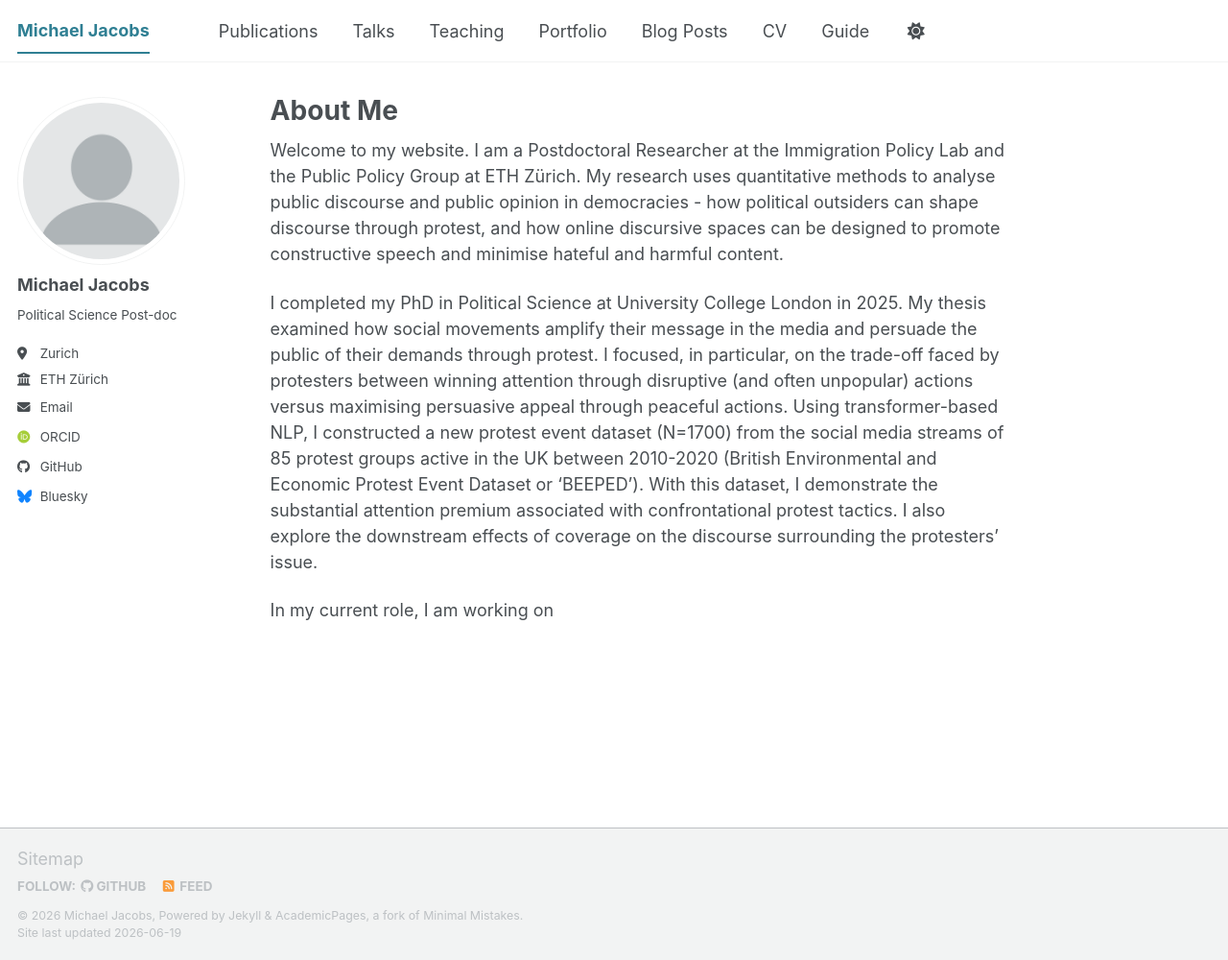
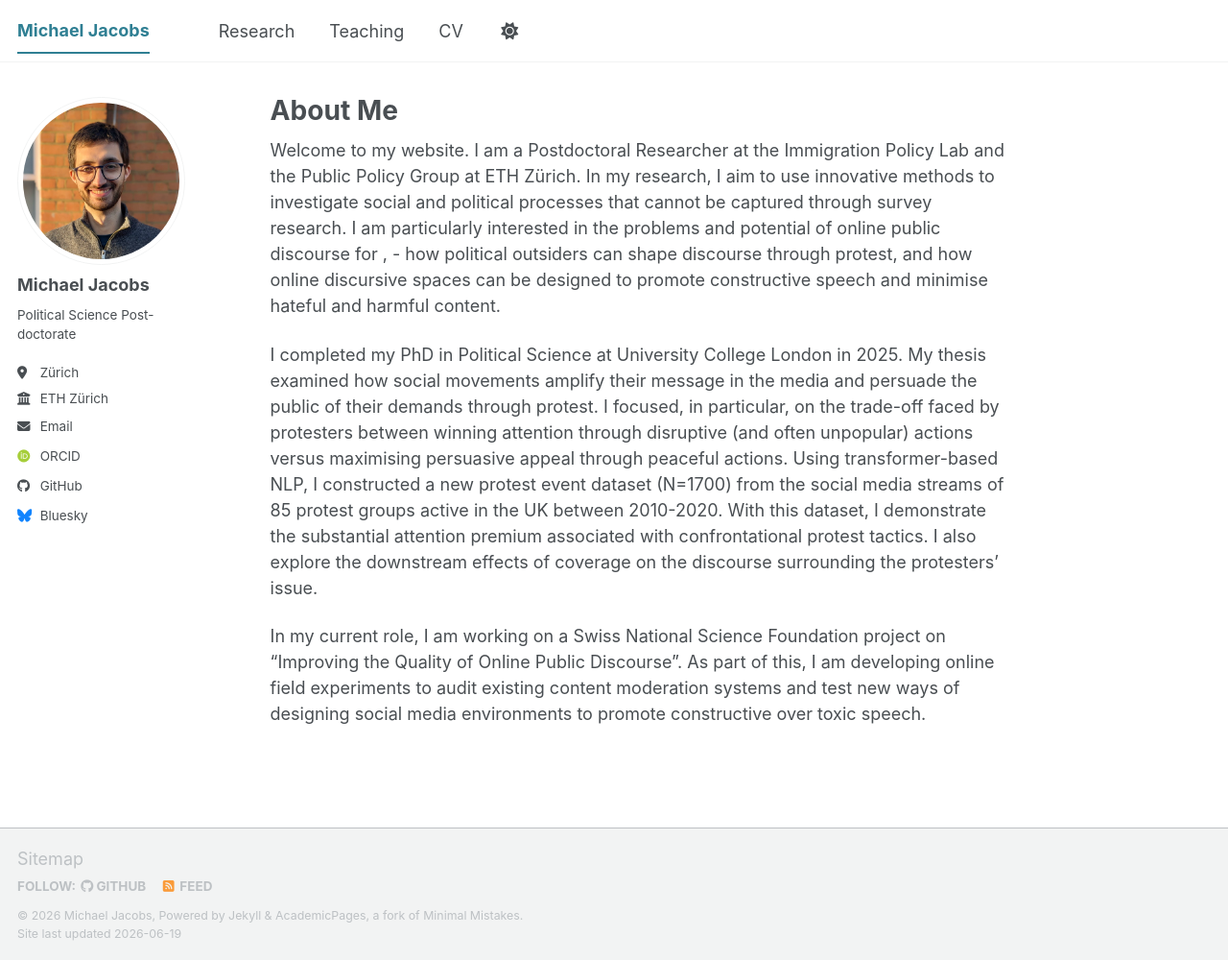
Before and after one commit to michaeljsj/michaeljsj.github.io, a Jekyll site: the page built from _pages/about.md, in a window 1280 px wide and 1000 px high. Shown: the whole window at 96% size. Built offline with Jekyll 4.4.1, drawn with Linux system fonts in a browser that asks for light colours; some web fonts are replaced; a script bundle is joined from its source files by our own code; library files that are not in the unit come from our copies.

Commit message:
Some updates, including creating research.md and removing 'publications' page

```diff
--- a/_config.yml
+++ b/_config.yml
@@ -13,7 +13,7 @@ title                    : "Michael Jacobs"
 title_separator          : "-"
 name                     : &name "Michael Jacobs"
 description              : &description "Michael Jacobs' academic portfolio"   # Update this with a general description of your site, this is the default if not overridden by a page
-url                      : https://michaeljsj.github.io # The base hostname & protocol for your site e.g. "https://[your GitHub username].github.io",
+url                      : "" # The base hostname & protocol for your site e.g. "https://[your GitHub username].github.io",
                                                            # or if you already have some other page hosted on Github then use "https://[your GitHub username].github.io/[Your Repo Name]"
 baseurl                  : "" # the subpath of your site, e.g. "/blog"
 repository               : "academicpages/academicpages.github.io"
@@ -23,11 +23,11 @@ repository               : "academicpages/academicpages.github.io"
 #               Additional customization can be done by editing /_includes/author-profile.html
 author:
   # Biographic information
-  avatar           : "profile.png"
+  avatar           : "profile.jpg"
   name             : "Michael Jacobs"
   pronouns         : # example: "she/her"
-  bio              : "Political Science Post-doc"
-  location         : "Zurich"
+  bio              : "Political Science Post-doctorate"
+  location         : "Zürich"
   employer         : "ETH Zürich"
   uri              : # URL
   email            : "michael.jacobs@gess.ethz.ch"
--- a/_data/navigation.yml
+++ b/_data/navigation.yml
@@ -8,26 +8,14 @@
 #      Markdown formatted page while the second is generated using JSON.
 
 main:
-  - title: "Publications"
-    url: /publications/
-
-  - title: "Talks"
-    url: /talks/
+  - title: "Research"
+    url: /research/
 
   - title: "Teaching"
     url: /teaching/
-
-  - title: "Portfolio"
-    url: /portfolio/
-
-  - title: "Blog Posts"
-    url: /year-archive/
 
   - title: "CV"
     url: /cv/
 
   # - title: "CV"
   #   url: /cv-json/
-
-  - title: "Guide"
-    url: /markdown/
--- a/_pages/about.md
+++ b/_pages/about.md
@@ -7,8 +7,8 @@ redirect_from:
   - /about.html
 ---
 
-Welcome to my website. I am a Postdoctoral Researcher at the Immigration Policy Lab and the Public Policy Group at ETH Zürich. My research uses quantitative methods to analyse public discourse and public opinion in democracies - how political outsiders can shape discourse through protest, and how online discursive spaces can be designed to promote constructive speech and minimise hateful and harmful content.
+Welcome to my website. I am a Postdoctoral Researcher at the Immigration Policy Lab and the Public Policy Group at ETH Zürich. In my research, I aim to use innovative methods to investigate social and political processes that cannot be captured through survey research. I am particularly interested in the problems and potential of online public discourse for ,  - how political outsiders can shape discourse through protest, and how online discursive spaces can be designed to promote constructive speech and minimise hateful and harmful content.
 
-I completed my PhD in Political Science at University College London in 2025. My thesis examined how social movements amplify their message in the media and persuade the public of their demands through protest. I focused, in particular, on the trade-off faced by protesters between winning attention through disruptive (and often unpopular) actions versus maximising persuasive appeal through peaceful actions. Using transformer-based NLP, I constructed a new protest event dataset (N=1700) from the social media streams of 85 protest groups active in the UK between 2010-2020 (British Environmental and Economic Protest Event Dataset or 'BEEPED'). With this dataset, I demonstrate the substantial attention premium associated with confrontational protest tactics. I also explore the downstream effects of coverage on the discourse surrounding the protesters' issue.
+I completed my PhD in Political Science at University College London in 2025. My thesis examined how social movements amplify their message in the media and persuade the public of their demands through protest. I focused, in particular, on the trade-off faced by protesters between winning attention through disruptive (and often unpopular) actions versus maximising persuasive appeal through peaceful actions. Using transformer-based NLP, I constructed a new protest event dataset (N=1700) from the social media streams of 85 protest groups active in the UK between 2010-2020. With this dataset, I demonstrate the substantial attention premium associated with confrontational protest tactics. I also explore the downstream effects of coverage on the discourse surrounding the protesters' issue.
 
-In my current role, I am working on
+In my current role, I am working on a Swiss National Science Foundation project on "Improving the Quality of Online Public Discourse". As part of this, I am developing online field experiments to audit existing content moderation systems and test new ways of designing social media environments to promote constructive over toxic speech.
--- a/_pages/publications.html
+++ b/_pages/publications.html
@@ -1,6 +1,6 @@
 ---
 layout: archive
-title: "Publications"
+title: "Research"
 permalink: /publications/
 author_profile: true
 ---
```
Also changed, not shown: _pages/research.md (added, +45 -0 lines), images/profile.jpg (added).
